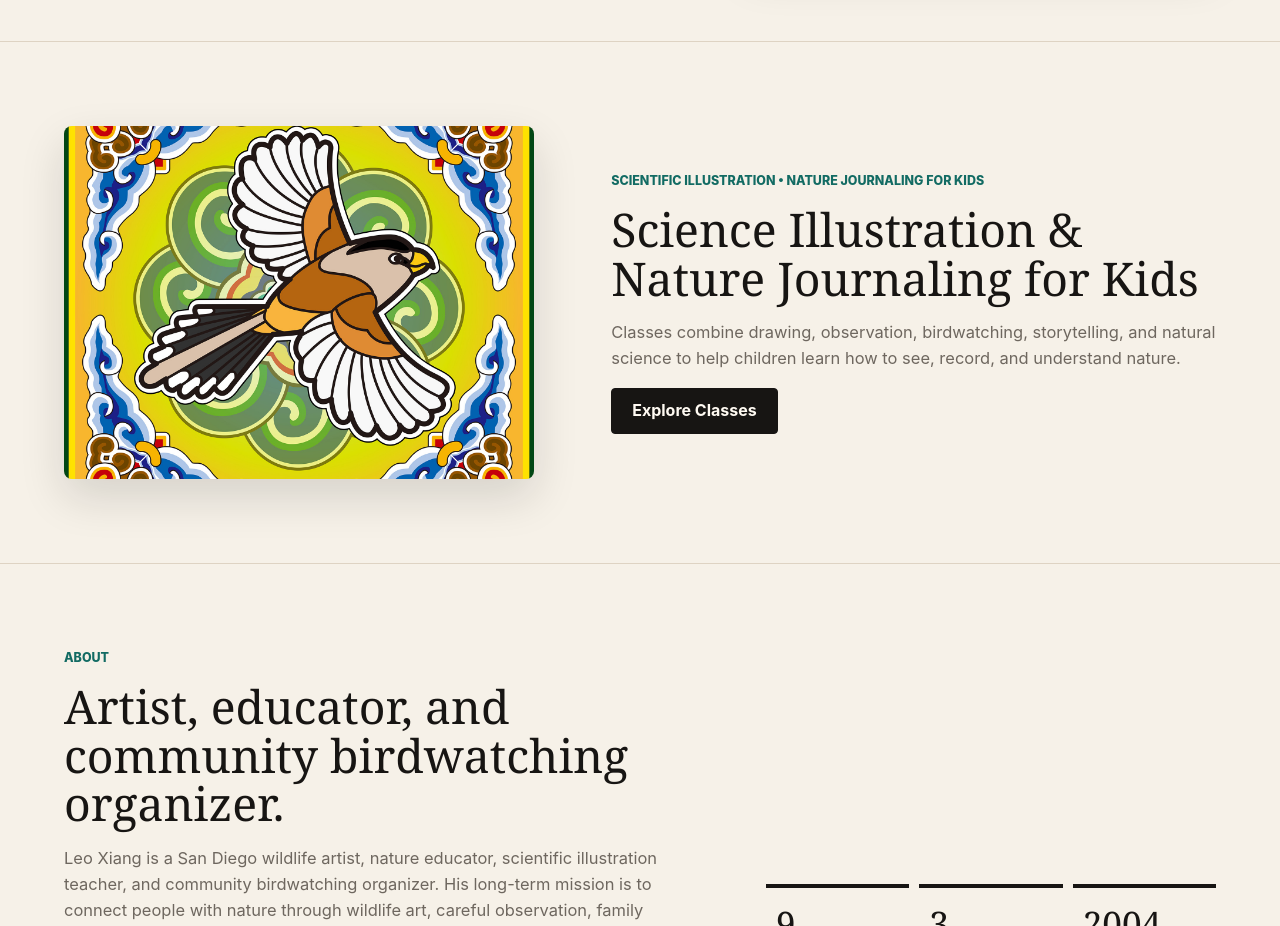
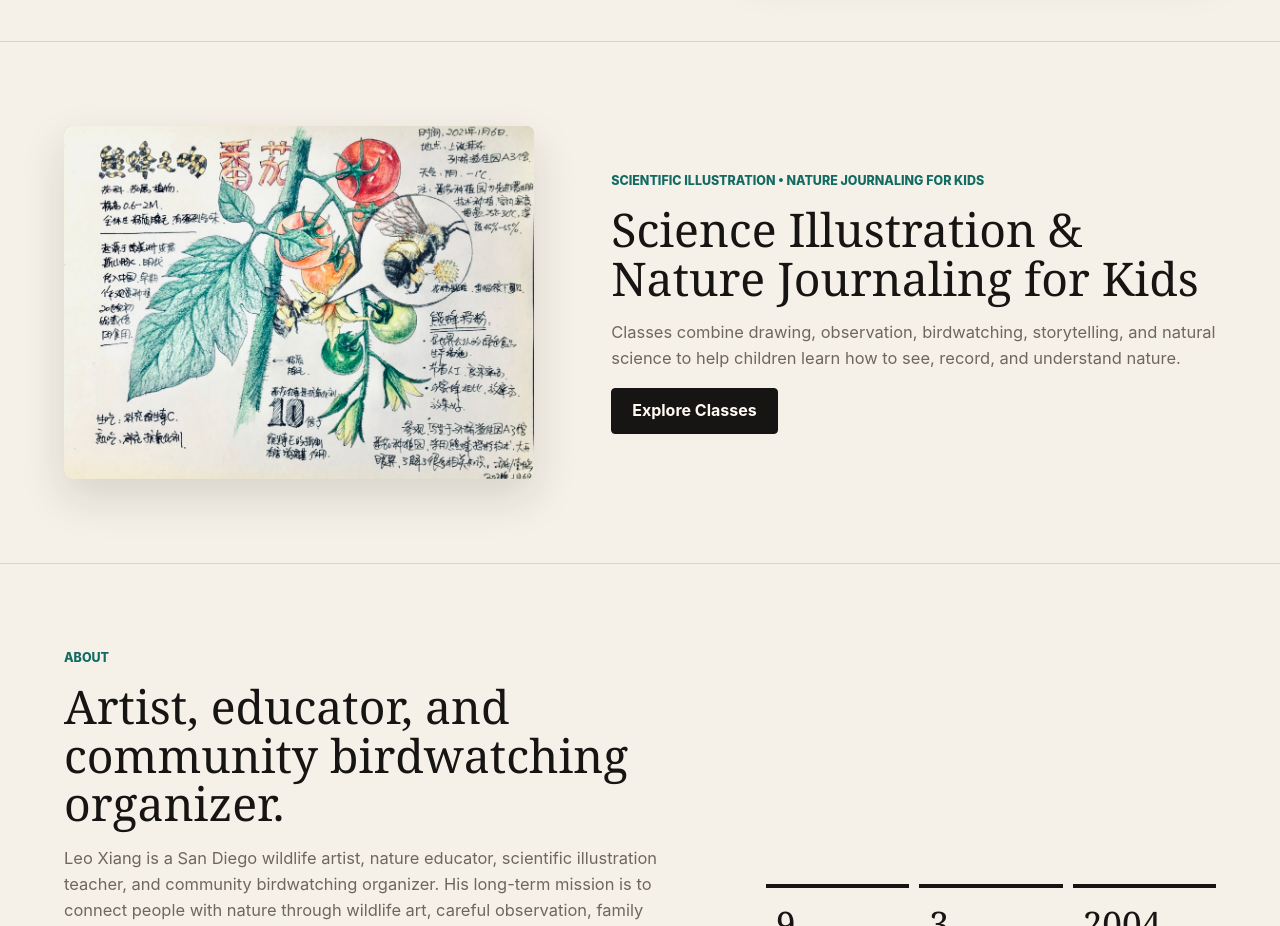
Before and after one commit to lexiang64-cmd/lexiangart-portfolio, a website: page index.html in a window 1280 px wide. Shown: the part 3800-4726 px from the top of the page. Drawn offline with Linux system fonts and the light colour scheme.

Commit message:
update nature journaling image

```diff
--- a/index.html
+++ b/index.html
@@ -259,7 +259,7 @@
 
       <section class="feature-section feature-section-alt" id="classes">
         <figure class="feature-image">
-          <img src="assets/design-reed-parrotbill.jpg" alt="Scientific illustration and nature journaling for kids" />
+          <img src="assets/Nature Journaling.jpg" alt="Nature journaling scientific illustration with tomato plant and bee observations" />
         </figure>
         <div class="feature-copy">
           <p class="eyebrow">Scientific Illustration • Nature Journaling for Kids</p>
```
Also changed, not shown: classes.html (+1 -1 lines), assets/Nature Journaling.jpg (added).
